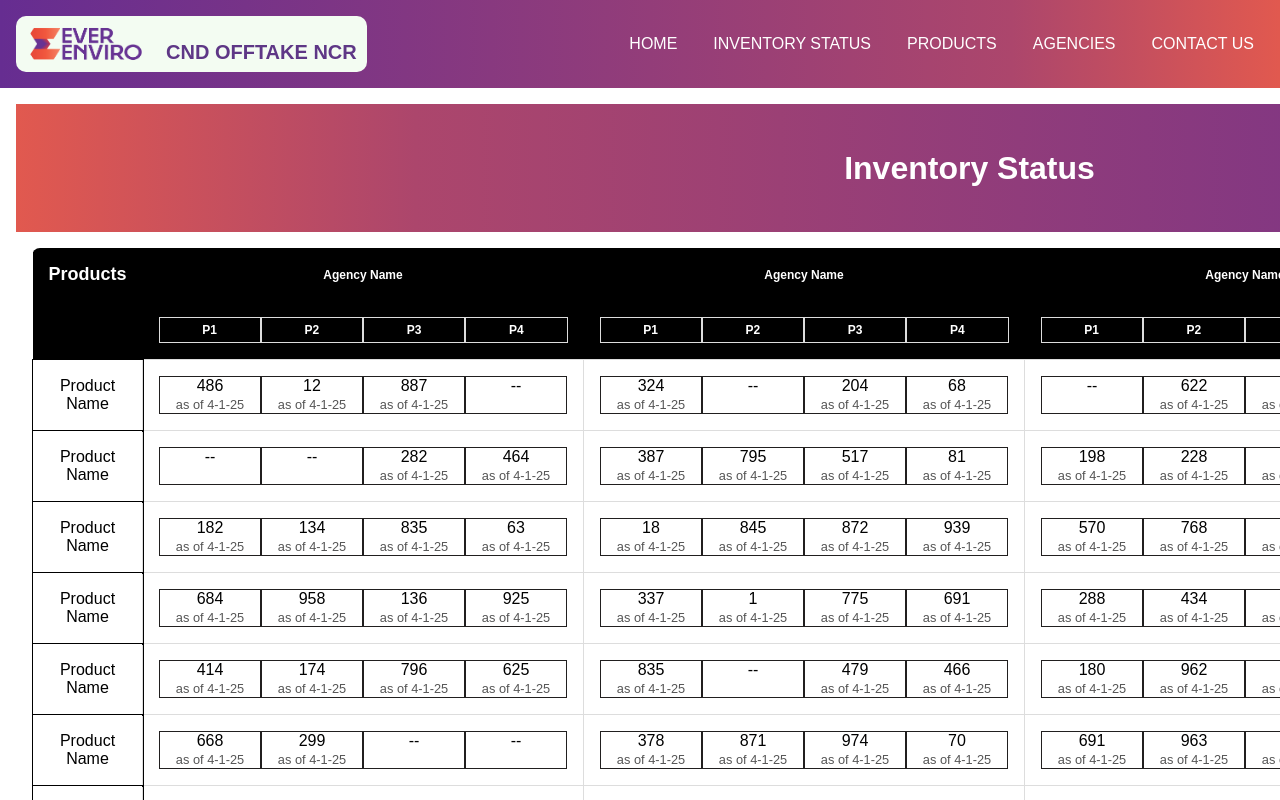
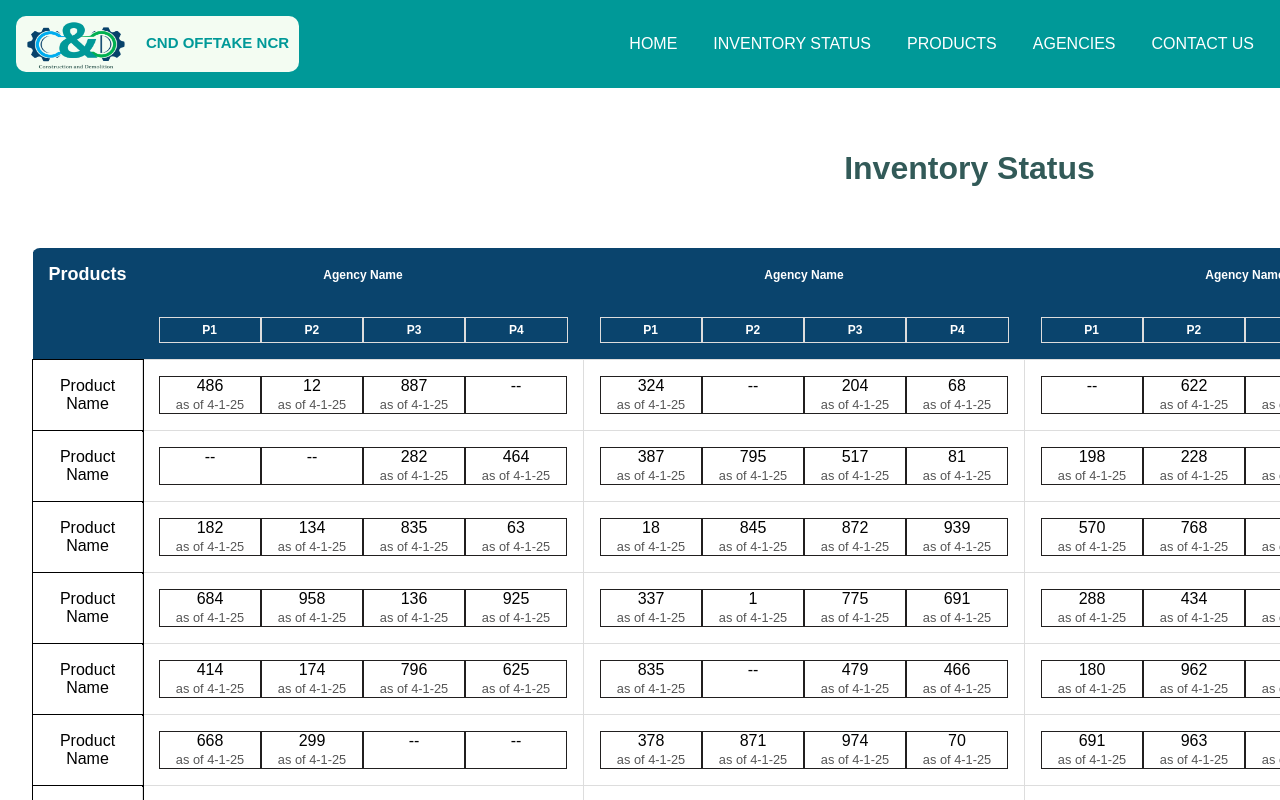
Before and after one commit to prayogbhartifoundation/CnD_Resource_Management_Platfrom, a React (Create React App) app: page /inventory in a window 1280 px wide. Shown: the top 800 px of the page. Built offline with nearby package versions, Linux system fonts and the light colour scheme.

Commit message:
style update

```diff
--- a/src/App.css
+++ b/src/App.css
@@ -11,7 +11,8 @@ body {
   display: flex;
   align-items: center;
   justify-content: space-between;
-  background: linear-gradient(to right, #662D91 0.05%, #AC466C 79.07%, #E1594F 99.96%);
+  /* background: linear-gradient(to right, #662D91 0.05%, #AC466C 79.07%, #E1594F 99.96%); */
+  background : #009998;
   padding: 1rem;
   z-index: 999;
 }
@@ -32,9 +33,9 @@ body {
   position: relative;
   top: -5px;
 }
-
 .branding img{
-  width: 120px;
+  height:56px;
+  width: 100px;
 }
 
 nav ul {
@@ -51,7 +52,7 @@ nav ul li a {
   /* background-color: #662D91; */
   text-transform:uppercase;
   color: white;
-  font-weight: 500;
+  font-weight:lighter;
   font-size: medium;
   position: relative;
   /* border-radius: 5px; */
@@ -79,7 +80,8 @@ main{
 
 /* Footer */
 .app-footer {
-  background: linear-gradient(to right, #662D91 0.05%, #AC466C 79.07%, #E1594F 99.96%);
+  /* background: linear-gradient(to right, #662D91 0.05%, #AC466C 79.07%, #E1594F 99.96%); */
+  background : #009998;
   color: rgb(0, 0, 0);
   text-align: center;
   padding: 1.5rem 0;
--- a/src/App.js
+++ b/src/App.js
@@ -21,7 +21,7 @@ import PlantResetPassword from "./pages/PlantPages/PlantResetPassword";
 import InventoryStatusPageBeta from "./pages/InventoryStatusPageBeta";
 import VisitorInfoForm from "./utils/VisitorInfoForm";
 import DepartmentPage from "./pages/DepartmentPage";
-import logo from "./assets/logo/Everenviro Logo-01.png"
+import logo from "./assets/logo/C & D Logo-Photoroom.png";
 import PlantPage from "./pages/plantPage";
 import CityWiseOfftakeAnalytics from "./pages/CityWiseOfftakeAnalytics";
 
@@ -35,7 +35,7 @@ function App() {
       <header className="app-header">
         <div className="branding">
           <img src={logo} alt="logo" />
-          <h4 style={{color:'#5e3786',fontSize:'20px'}}>CND OFFTAKE NCR</h4>
+          <h4 style={{color:'#009998',fontSize:'15px'}}>CND OFFTAKE NCR</h4>
         </div>
         <nav>
           <ul>
--- a/src/pages/ProductPage.js
+++ b/src/pages/ProductPage.js
@@ -85,7 +85,7 @@ function ProductPage() {
     <div className="product-page">
       {/* Header Section */}
       <header>
-        <h2>Product Name</h2>
+        <h1>Product Name</h1>
         <div className="inp-box">
           <label htmlFor="">🔍</label>
           <input
--- a/src/styles/AgencyPage.css
+++ b/src/styles/AgencyPage.css
@@ -10,8 +10,9 @@
 
 /* Header Section */
 .header-section {
-  background: linear-gradient(to right, #662D91 0.05%, #AC466C 79.07%, #E1594F 99.96%);background-color: #4c4c4c;
-  color: white;
+  /* background: linear-gradient(to right, #662D91 0.05%, #AC466C 79.07%, #E1594F 99.96%);background-color: #4c4c4c; */
+
+  color:#325A58;
   text-align: center;
   padding: 1rem;
   font-size: 1.5rem;
@@ -77,9 +78,9 @@
 .section-title {
   text-align: center;
   font-size: 1.5rem;
-  color: white;
+  color:#325A58;
   margin-bottom: 1.5rem;
-  background: linear-gradient(to right, #662D91 0.05%, #AC466C 79.07%, #E1594F 99.96%);
+  /* background: linear-gradient(to right, #662D91 0.05%, #AC466C 79.07%, #E1594F 99.96%); */
   padding: 1rem;
   font-size: 1.5rem;
   margin-bottom: 1.5rem;
@@ -131,8 +132,8 @@
 }
 
 .compliance-section h3 {
-  color: white;
-  background: linear-gradient(to right, #662D91 0.05%, #AC466C 79.07%, #E1594F 99.96%);
+  color: #325A58;
+  /* background: linear-gradient(to right, #662D91 0.05%, #AC466C 79.07%, #E1594F 99.96%); */
   padding: 1rem;
   font-size: 1.5rem;
   margin-bottom: 1.5rem;
--- a/src/styles/ContactUsPage.css
+++ b/src/styles/ContactUsPage.css
@@ -9,10 +9,10 @@
 .contact-header {
   text-align: center;
   margin-bottom: 2rem;
-  background: linear-gradient(to right, #662D91 0.05%, #AC466C 79.07%, #E1594F 99.96%);
+  /* background: linear-gradient(to right, #662D91 0.05%, #AC466C 79.07%, #E1594F 99.96%); */
   padding: 1rem;
   border-radius: 8px;
-  color: rgb(255, 254, 254);
+  color:#325A58 ;
 }
 
 /* Contact Info Section */
--- a/src/styles/InventoryStatusPage.css
+++ b/src/styles/InventoryStatusPage.css
@@ -11,12 +11,12 @@ body {
   justify-content: center;
   align-items: center;
   height: 12vh;
-  background: linear-gradient(to left, #662D91 0.05%, #AC466C 79.07%, #E1594F 99.96%);
+  /* background: linear-gradient(to left, #662D91 0.05%, #AC466C 79.07%, #E1594F 99.96%); */
 }
 .inventory-header h1 {
   margin: 0;
   font-size: 2rem;
-  color: #ffffff;
+  color: #325A58;
   text-align: center;
 }
 
@@ -74,7 +74,7 @@ body {
   border-collapse: collapse;
 }
 .inventory-table th {
-  background-color: #000000;
+  background-color: #0A446D ;
   font-size: 12px;
   color: white;
   padding: 1rem;
--- a/src/styles/ProductPage.css
+++ b/src/styles/ProductPage.css
@@ -10,29 +10,41 @@
 
 header {
   display: flex;
-  justify-content: space-between;
-  background: linear-gradient(to right, #662D91 0.05%, #AC466C 79.07%, #E1594F 99.96%);
-  color: #fff;
-  text-align: center;
+  align-items: center;
+  justify-content: center;
   padding: 1rem;
+  position: relative;
+  color: #325A58;
 }
 
-header .inp-box{
-  width: 350px;
+header h1 {
+  position: absolute;
+  left: 50%;
+  transform: translateX(-50%);
+  text-align: center;
+  margin: 0;
+}
+
+header .inp-box {
+  width:350px;
+  margin-left: auto;
   display: flex;
-  background: #fff;
+  align-items: center;
+  background: #009998;
   padding: 0.5rem;
   border-radius: 5px;
   gap: 0.5rem;
 }
 
+
 header .inp-box input{
   border: none;
   outline: none;
   width: 100%;
+  height:30px;
 }
 
-h2 {
+h1 {
   margin: 0;
 }
 
@@ -61,8 +73,6 @@ h3 {
   height: 65vh;
   overflow: auto;
 }
-
-
 
 .prod{
   font-size: 10px;
```
Also changed, not shown: src/assets/logo/C & D Logo-Photoroom.png (added), src/assets/logo/C & D Logo.jpg (added).
